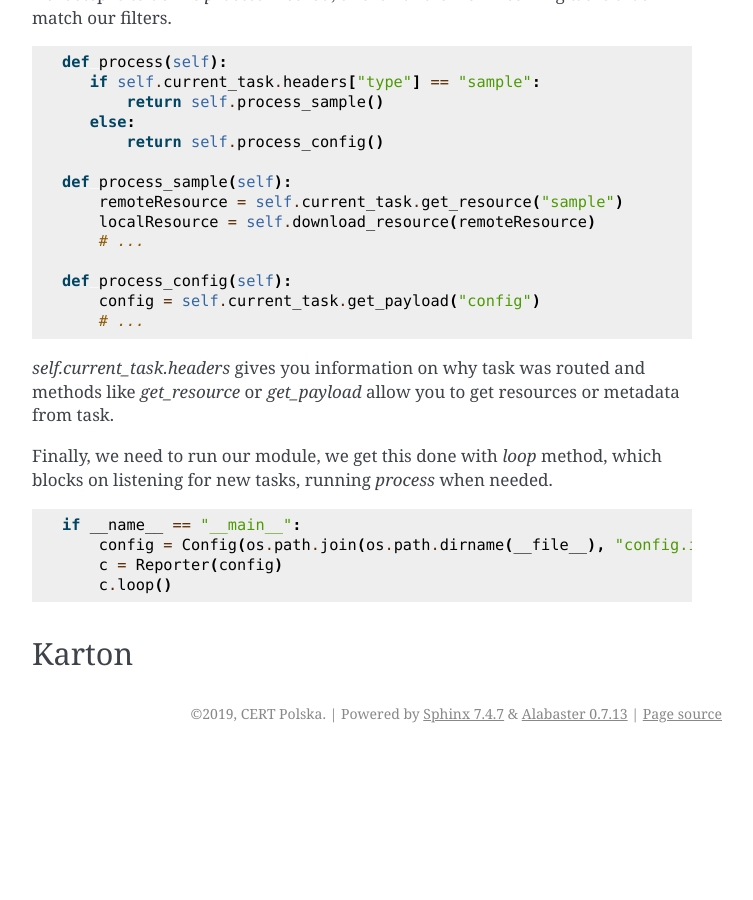
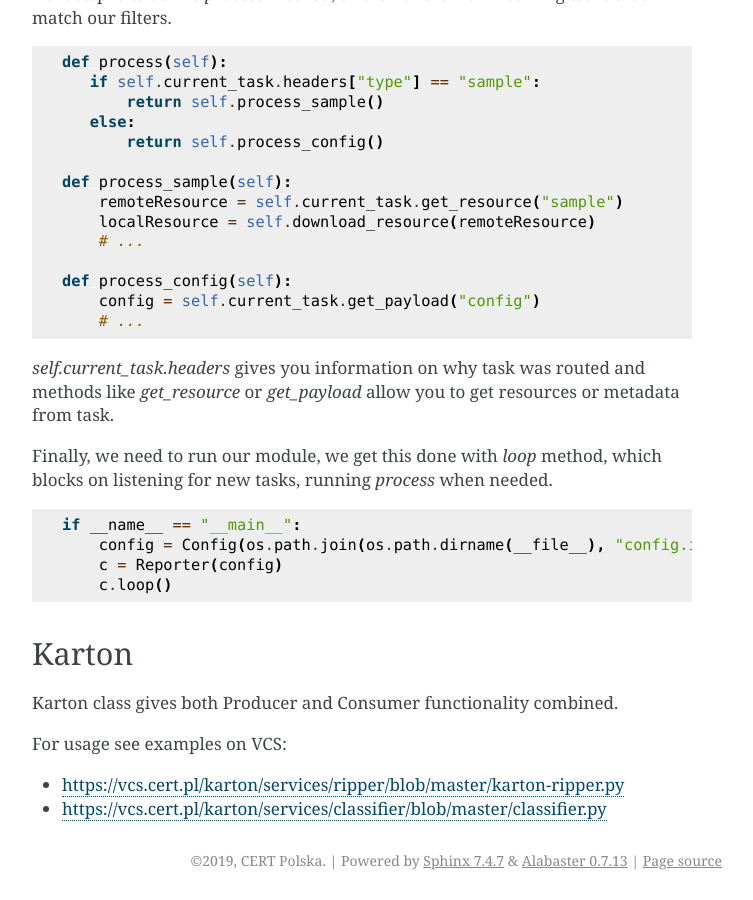
Before and after one commit to CERT-Polska/karton, a Sphinx documentation site: the page built from docs/examples.rst, in a window 1280 px wide and 900 px high, scrolled down 1727 px. Shown: the whole window, without its empty margins (388-1141 px from the left). Built offline with Sphinx 7.4.7, drawn with Linux system fonts in a browser that asks for light colours; before the commit the page ends 2480 px from its top, so only the background shows below that.

Commit message:
DirectoryResource fix, docs update

```diff
--- a/docs/examples.rst
+++ b/docs/examples.rst
@@ -124,3 +124,10 @@ Finally, we need to run our module, we get this done with `loop` method, which b
 
 Karton
 -------------------
+Karton class gives both Producer and Consumer functionality combined.
+
+For usage see examples on VCS:
+
+- https://vcs.cert.pl/karton/services/ripper/blob/master/karton-ripper.py
+
+- https://vcs.cert.pl/karton/services/classifier/blob/master/classifier.py
```
Also changed, not shown: 6 other files.
